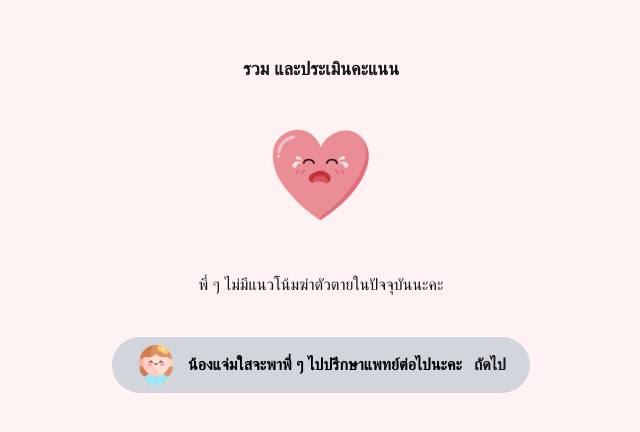
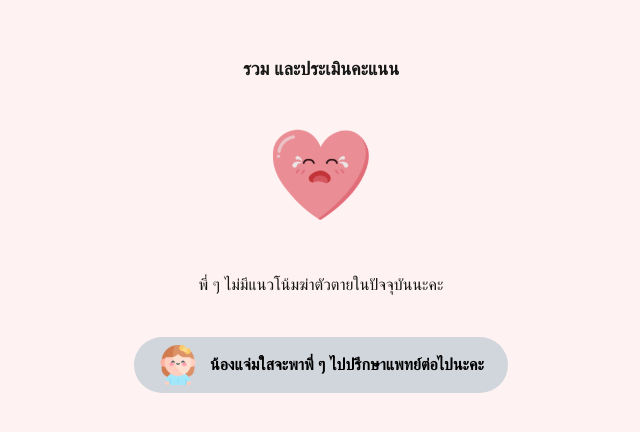
Before and after one commit to SawitPooh/jamsai, a Next.js app: page /form/8q/summary in a window 1280 px wide. Shown: the part 176-608 px from the top of the page, without its empty margins (319-959 px from the left). Built offline with nearby package versions, Linux system fonts and the light colour scheme.

Commit message:
delete none of this web

```diff
--- a/app/form/2q/summary/page.tsx
+++ b/app/form/2q/summary/page.tsx
@@ -50,7 +50,7 @@ export default function Q2SummaryPage() {
         >
           <img src="/img/jamsai.svg" alt="แจ่มใส" className="w-10 h-10" />
           <span className="text-black font-semibold">น้องแจ่มใสจะพาพี่ ๆ ไปขั้นตอนถัดไปนะคะ</span>
-          <span className="ml-auto font-bold">ถัดไป</span>
+
         </button>
       </div>
     </main>
--- a/app/form/8q/summary/page.tsx
+++ b/app/form/8q/summary/page.tsx
@@ -57,7 +57,7 @@ export default function EightQSummaryPage() {
         >
           <img src="/img/jamsai.svg" alt="แจ่มใส" className="w-10 h-10" />
           <span className="text-black font-semibold">น้องแจ่มใสจะพาพี่ ๆ ไปปรึกษาแพทย์ต่อไปนะคะ</span>
-          <span className="ml-auto font-bold">ถัดไป</span>
+
         </button>
       </div>
     </main>
--- a/app/form/9q/summary/page.tsx
+++ b/app/form/9q/summary/page.tsx
@@ -67,7 +67,7 @@ export default function Q9SummaryPage() {
         >
           <img src="/img/jamsai.svg" alt="แจ่มใส" className="w-10 h-10" />
           <span className="text-black font-semibold">น้องแจ่มใสจะพาพี่ ๆ ไปขั้นตอนถัดไปนะคะ</span>
-          <span className="ml-auto font-bold">ถัดไป</span>
+
         </button>
       </div>
     </main>
--- a/app/form/st_5/summary/page.tsx
+++ b/app/form/st_5/summary/page.tsx
@@ -56,7 +56,7 @@ export default function ST5SummaryPage() {
                 >
                     <img src="/img/jamsai.svg" alt="แจ่มใส" className="w-10 h-10" />
                     <span className="text-black font-semibold">น้องแจ่มใสจะพาพี่ ๆ ไปขั้นตอนถัดไปนะคะ</span>
-                    <span className="ml-auto font-bold">ถัดไป</span>
+
                 </button>
 
 
```
